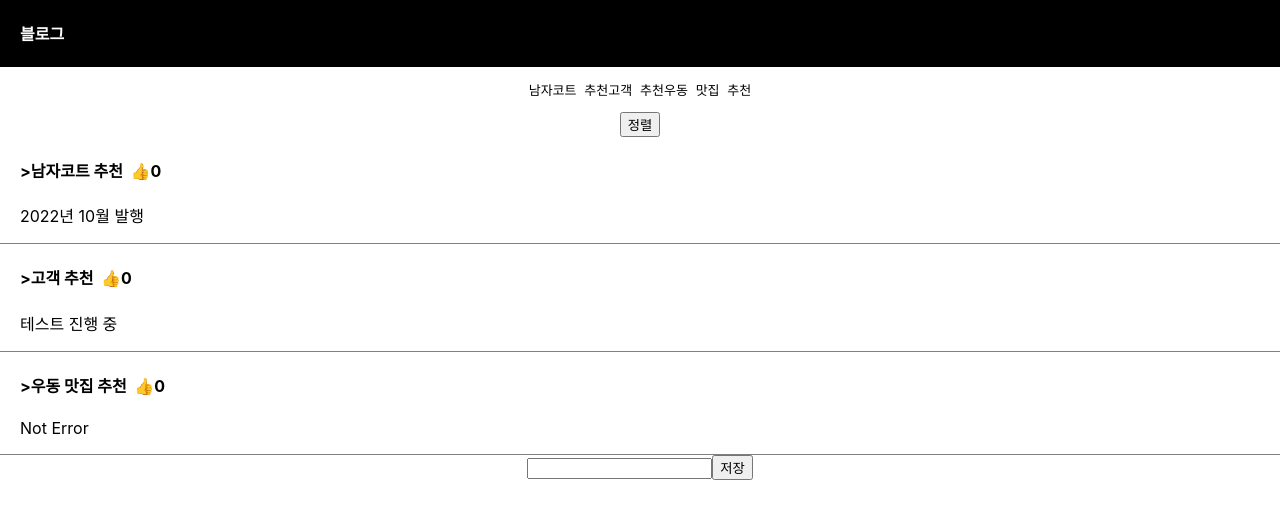
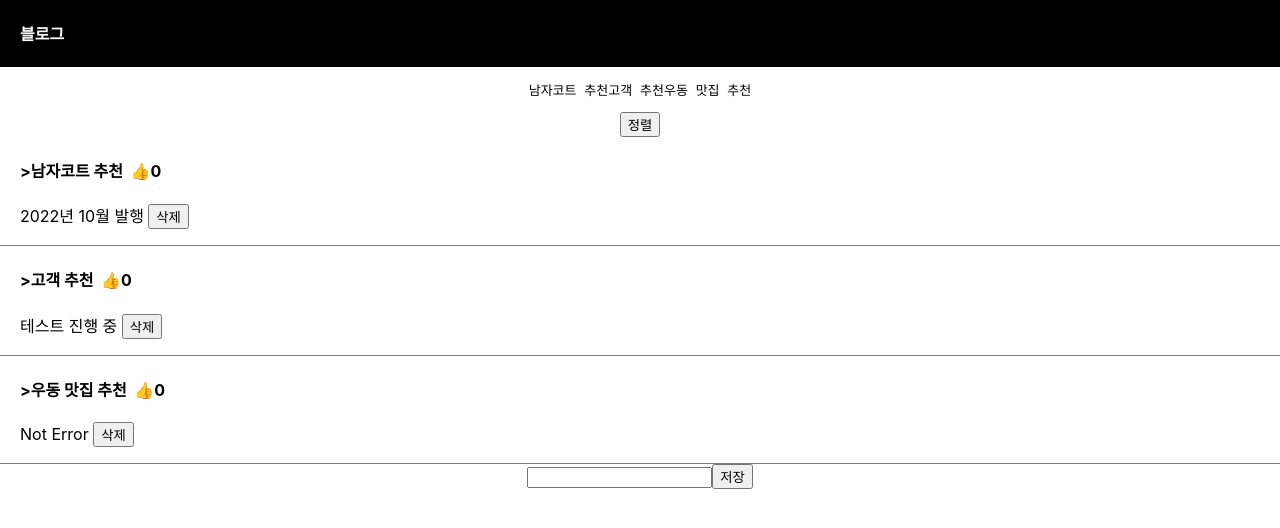
Before and after one commit to Esdyee/blog, a React (Create React App) app in the folder blog/: page / in a window 1280 px wide. Shown: the top 528 px of the page. Built offline with nearby package versions, Linux system fonts and the light colour scheme.

Commit message:
삭제 버튼 추가

```diff
--- a/blog/src/App.js
+++ b/blog/src/App.js
@@ -62,7 +62,21 @@ function App() {
                             </span>
                             <span>{좋아요[index]}</span>
                         </h4>
-                        <p>{내용[index]}</p>
+                        <p>
+                            {내용[index]}&nbsp;
+                            <button
+                                onClick={() => {
+                                    let array = [...글제목];
+                                    array.splice(index, 1);
+                                    글제목변경(array);
+
+                                    let array2 = [...내용];
+                                    array2.splice(index, 1);
+                                    c(array2);
+                                }}>
+                                삭제
+                            </button>
+                        </p>
                     </div>
                 );
             })}
```
